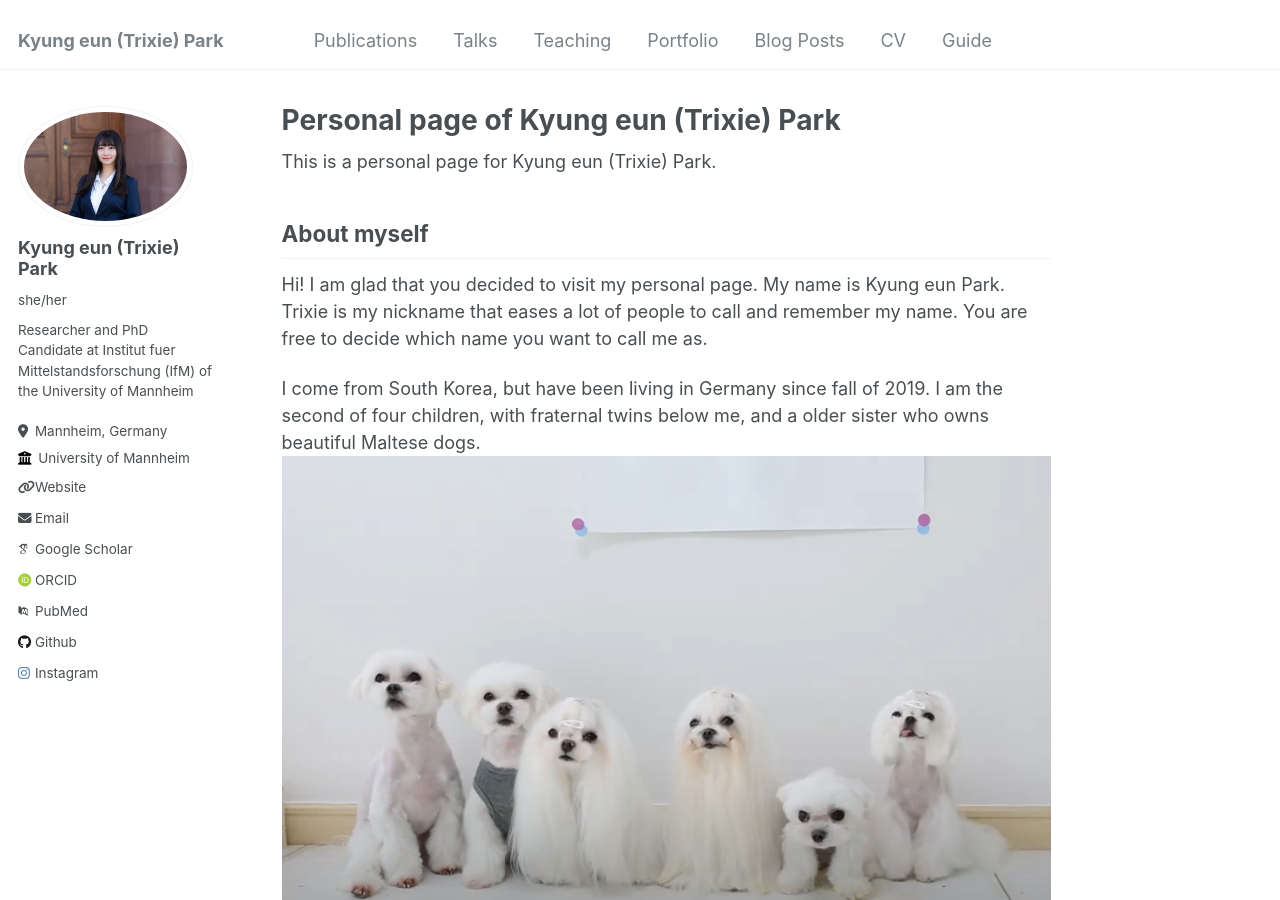
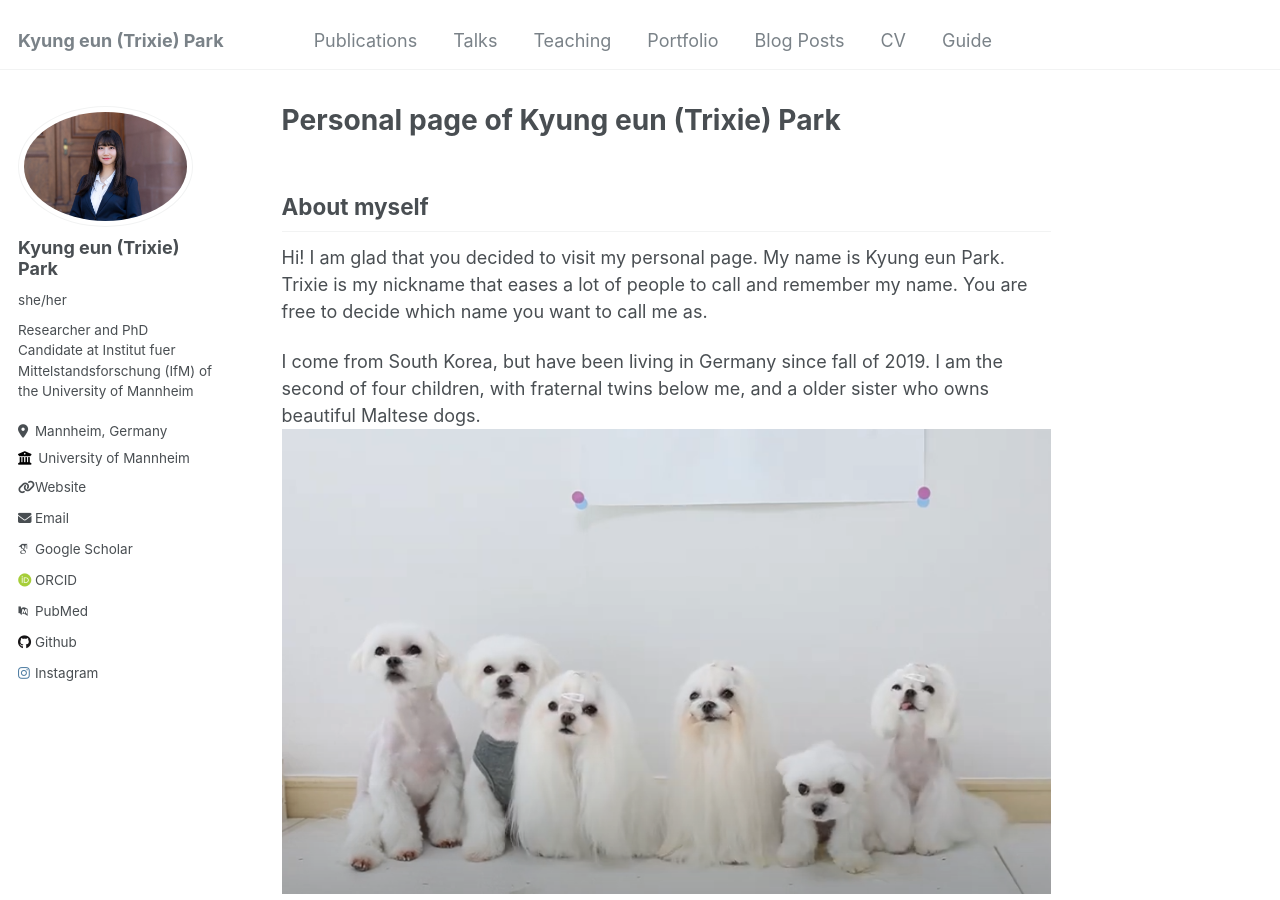
Before and after one commit to KyungEPark/KyungEPark.github.io, a Jekyll site: the page built from _pages/about.md, in a window 1280 px wide and 900 px high. Built offline with Jekyll 4.4.1, drawn with Linux system fonts in a browser that asks for light colours; some web fonts are replaced.

Commit message:
Update about.md

```diff
--- a/_pages/about.md
+++ b/_pages/about.md
@@ -7,7 +7,6 @@ redirect_from:
   - /about.html
 ---
 
-This is a personal page for Kyung eun (Trixie) Park.
 
 
 About myself
```
